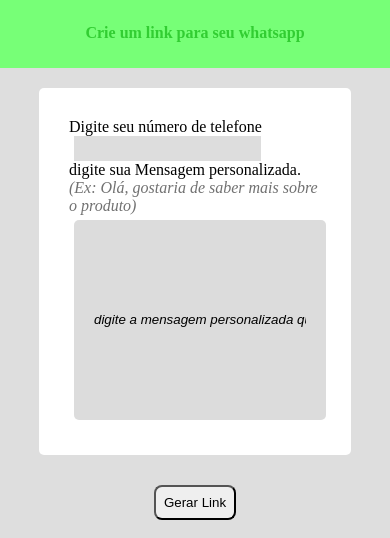
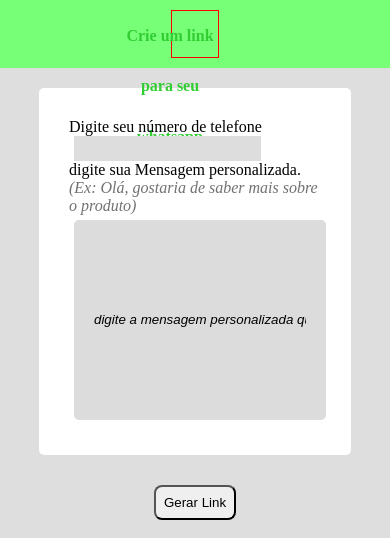
Before and after one commit to YrllanBrandao/LinkToWhatsappFinal, a plain HTML site: page index.html in a window 390 px wide. Shown: the top 538 px of the page. Drawn offline with nearby package versions, Linux system fonts and the light colour scheme; no server answers.

Commit message:
Update style.css

```diff
--- a/style.css
+++ b/style.css
@@ -3,6 +3,11 @@
   padding:0;
   box-sizing: border-box ;
 
+}
+.logo {
+  width: 48px;
+  height: 48px;
+  border: 1px solid red;
 }
  .interface{
   background: #DEDEDE;
@@ -21,7 +26,9 @@
   height:80px;
   line-height: 80px;
 }
-
+h1{
+ margin-left: -50px;
+}
 header{
   background:#77FF77;
   display:flex;
@@ -82,14 +89,13 @@ legend{
 @media (max-width:850px){
 
 
-#imagemLogo img{
-  width: 48px;
+
+.logo{
+  width:48px;
   height:48px;
+  border:1px solid red;
+}
 
-}
-#imagemLogo{
-  margin-top:10px;
-}
 header{
 
   color: green;
@@ -100,10 +106,11 @@ header{
   line-height: 6vh;
   padding:10px;
   display:flex;
-  justify-content: center;
+  justify-content: space-around;
   align-items: center;
 
 }
+
 
 .formulario{
   margin: 20px auto;
@@ -179,6 +186,10 @@ legend{
   font-family: -apple-system, BlinkMacSystemFont, 'Segoe UI', Roboto, Oxygen, Ubuntu, Cantarell, 'Open Sans', 'Helvetica Neue', sans-serif;
 
 }
+.areaCopy.active{
+  text-align:center;
+  line-height: 20vh;
+}
 #linkPronto{
   width: 80%;
   border-radius:5px;
```
